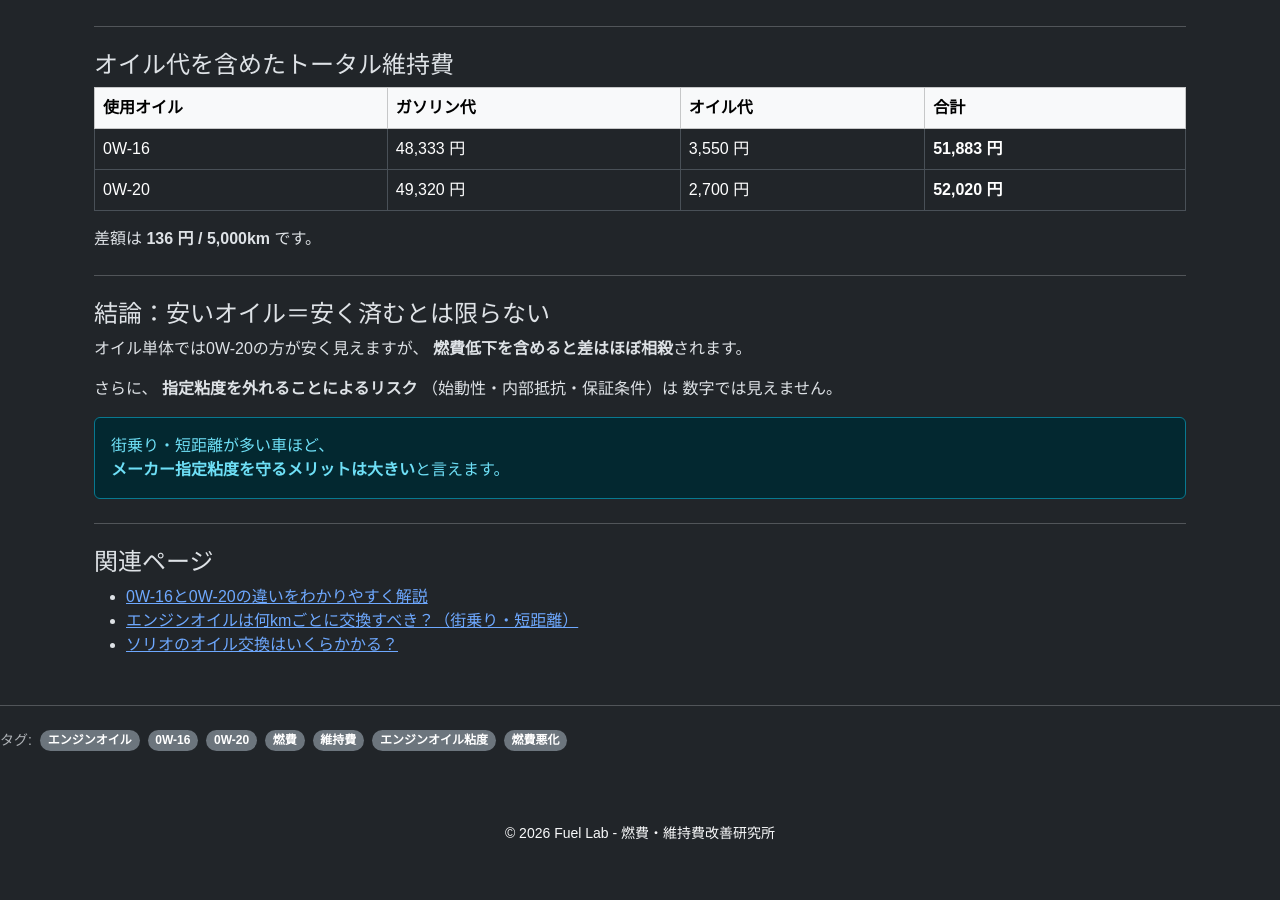
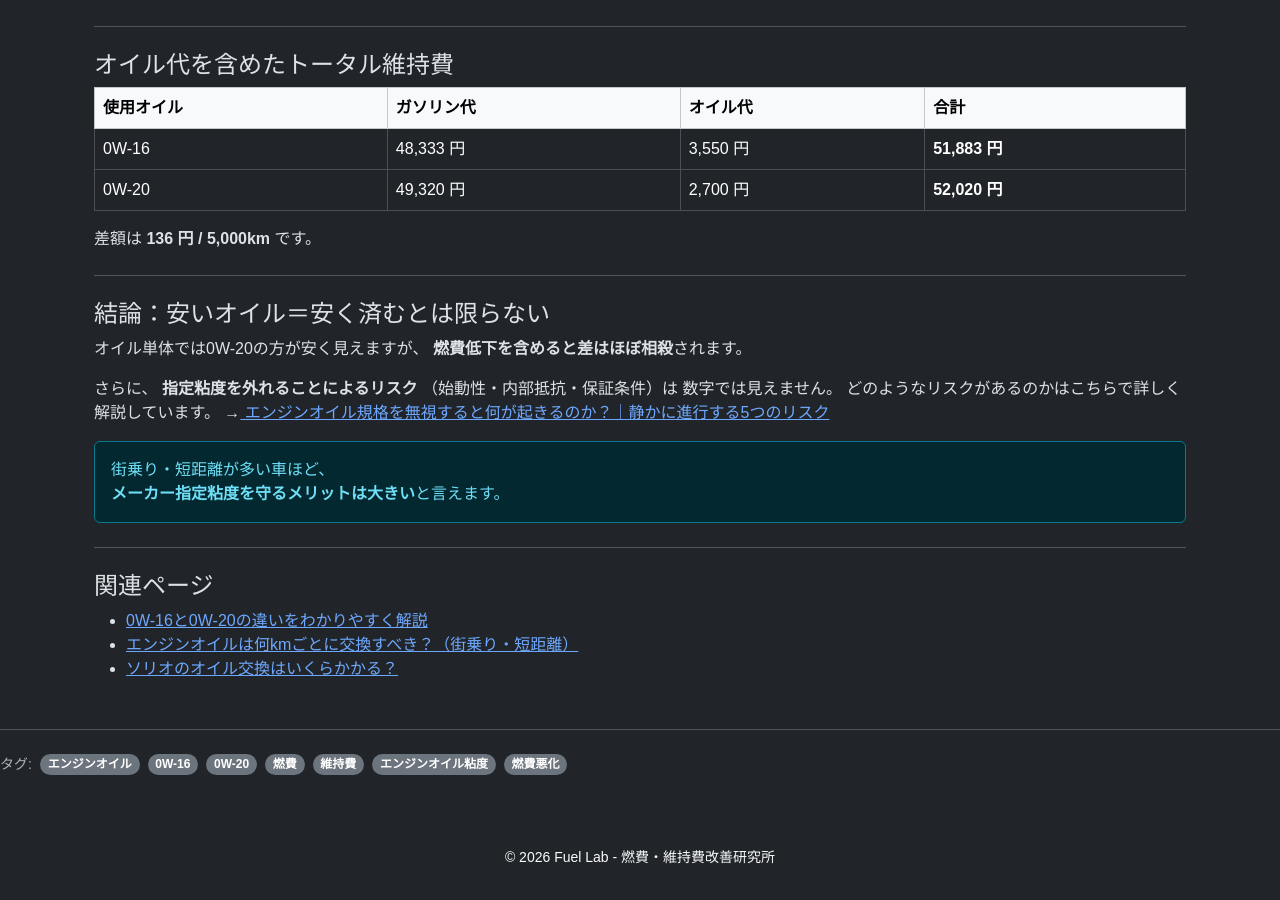
Before and after one commit to funyapar-org/fuel-lab, a Jekyll site: the page built from _knowledge/0w16-vs-0w20-cost.md, in a window 1280 px wide and 900 px high, scrolled down 798 px. Built offline with Jekyll 4.4.1, drawn with Linux system fonts in a browser that asks for light colours; before the commit the page ends 1674 px from its top, so only the background shows below that.

Commit message:
0w16-vs-0w20-cost.md を更新

```diff
--- a/_knowledge/0w16-vs-0w20-cost.md
+++ b/_knowledge/0w16-vs-0w20-cost.md
@@ -253,6 +253,10 @@ tags:
     <strong>指定粘度を外れることによるリスク</strong>
     （始動性・内部抵抗・保証条件）は
     数字では見えません。
+    どのようなリスクがあるのかはこちらで詳しく解説しています。
+    →<a href="/fuel-lab/knowledge/oil-spec-ignored-consequences.html">
+      エンジンオイル規格を無視すると何が起きるのか？｜静かに進行する5つのリスク
+    </a>
   </p>
 
   <div class="alert alert-info">
```
